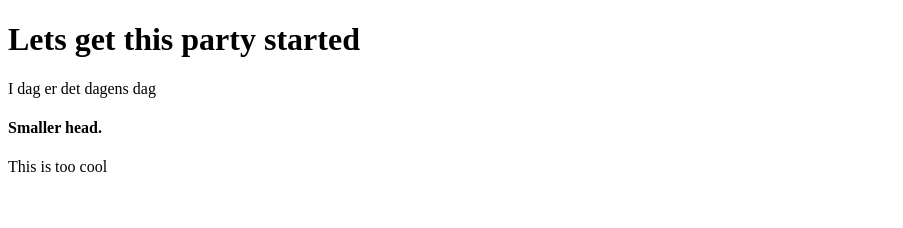
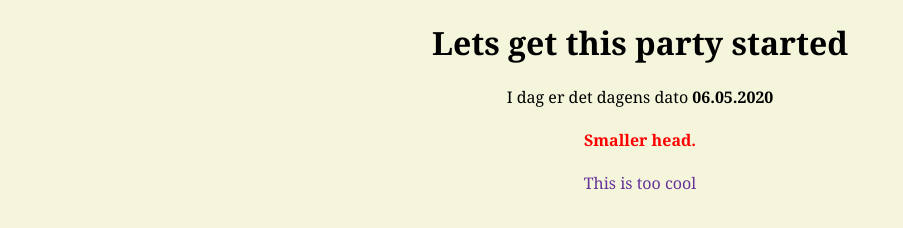
Before and after one commit to Wizhmazter/YaCC, a plain HTML site: page index.html in a window 1280 px wide. Shown: the whole page, without its empty margins (0-903 px from the left). Drawn offline with Linux system fonts and the light colour scheme.

Commit message:
update index + added styles.css

```diff
--- a/index.html
+++ b/index.html
@@ -3,14 +3,15 @@
 
     <head>
     <title>Yo biches! </title>
+    <link rel="stylesheet" href="styles.css">
     </head>
 
 <body>
 
     <h1>Lets get this party started </h1>
-    <p>I dag er det dagens dag</p>
+    <p>I dag er det dagens dato <span id="date">06.05.2020</span> </p>
     <h4>Smaller head.</h4>
-    <p>This is too cool</p>
+    <p class="content">This is too cool</p>
     </body>
 
 
--- /dev/null
+++ b/styles.css
@@ -0,0 +1,18 @@
+body {
+    text-align: center;
+    background-color: beige;
+    font-family: Cambria, Cochin, Georgia, Times, 'Times New Roman', serif;
+
+}
+
+h4 {
+    color: red;
+
+}
+#date{
+    font-weight: bold;
+}
+
+.content {
+    color: rebeccapurple;
+}
```
